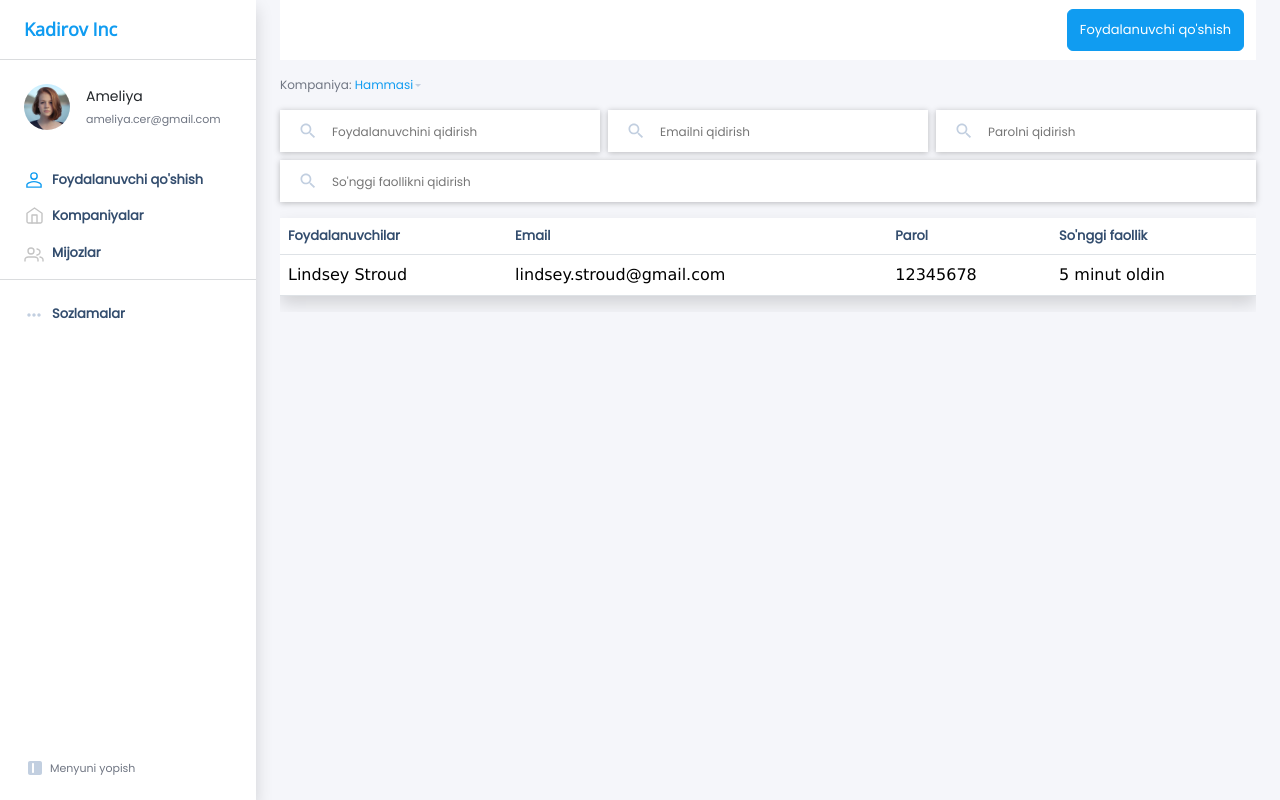
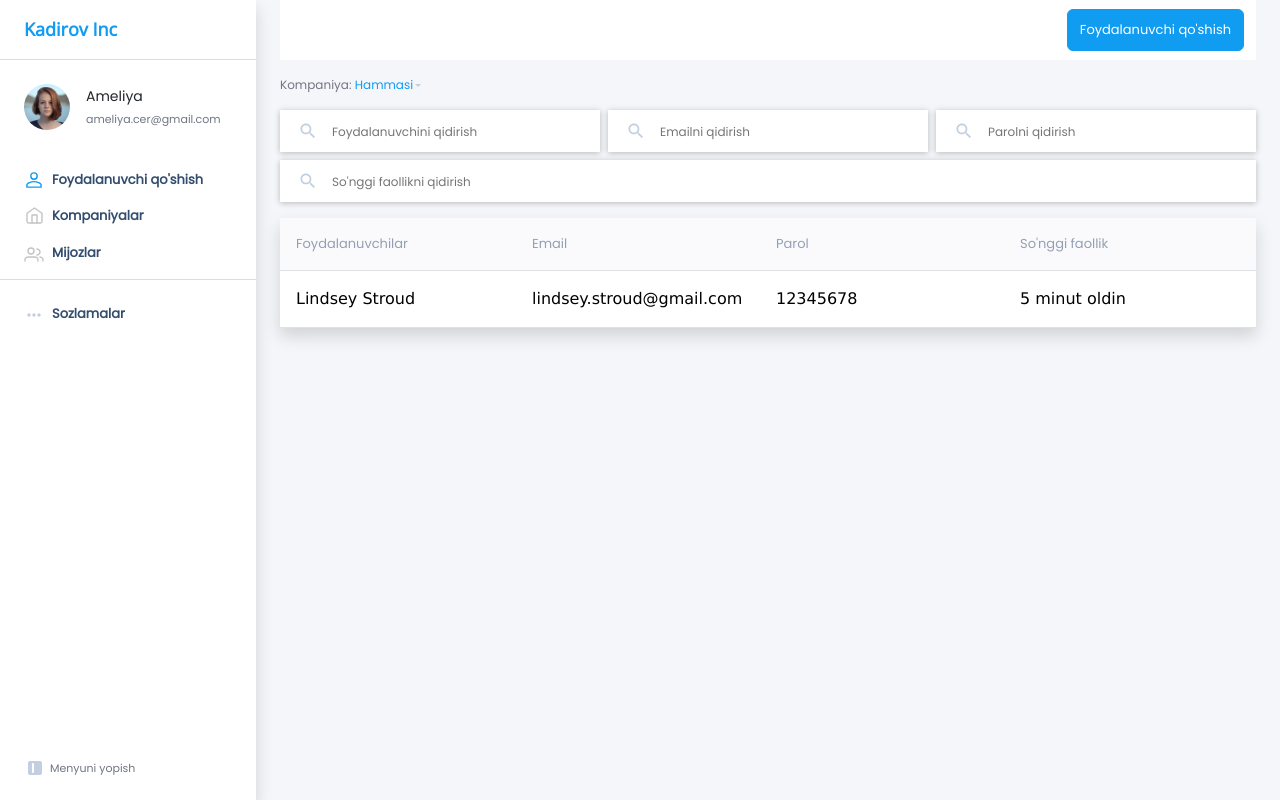
Before and after one commit to fayzullaev-developer/crm-front-dev, a Vue app: page / in a window 1280 px wide. Built offline with nearby package versions, Linux system fonts and the light colour scheme.

Commit message:
Layout...

```diff
--- a/src/pages/HomePage.vue
+++ b/src/pages/HomePage.vue
@@ -142,22 +142,22 @@ function toggleSidebar() {
         </div>
 
         <!-- Table -->
-        <div class="table-responsive">
-            <table class="table mt-3 shadow">
-            <thead>
+        <div class="table-responsive mt-3 shadow">
+            <table class="table mb-0 align-middle">
+                <thead class="p-3">
                     <tr>
-                <th scope="col">Foydalanuvchilar</th>
-                <th scope="col">Email</th>
-                <th scope="col">Parol</th>
-                <th scope="col">So'nggi faollik</th>
+                        <th scope="col" class="ps-3 py-3 w-25">Foydalanuvchilar</th>
+                        <th scope="col" class="py-3 w-25">Email</th>
+                        <th scope="col" class="py-3 w-25">Parol</th>
+                        <th scope="col" class="pe-3 py-3 w-25">So'nggi faollik</th>
                     </tr>
                 </thead>
                 <tbody>
                     <tr>
-                <td>Lindsey Stroud</td>
-                <td>lindsey.stroud@gmail.com</td>
-                <td>12345678</td>
-                <td>5 minut oldin</td>
+                        <td class="ps-3 py-3 w-25">Lindsey Stroud</td>
+                        <td class="py-3 w-25 text-truncate">lindsey.stroud@gmail.com</td>
+                        <td class="py-3 w-25">12345678</td>
+                        <td class="pe-3 py-3 w-25">5 minut oldin</td>
                     </tr>
                 </tbody>
             </table>
@@ -172,10 +172,16 @@ input, select {
     outline: none;
 }
 
+table {
+    table-layout: fixed;
+    width: 100%;
+}
+
 th {
     font-family: 'Poppins', sans-serif;
-    font-weight: 600;
+    font-weight: 500;
     font-size: 13px;
+    opacity: 0.5;
     color: #334d6e;
 }
 
```
Lines whose indentation alone changed are shown as unchanged.
